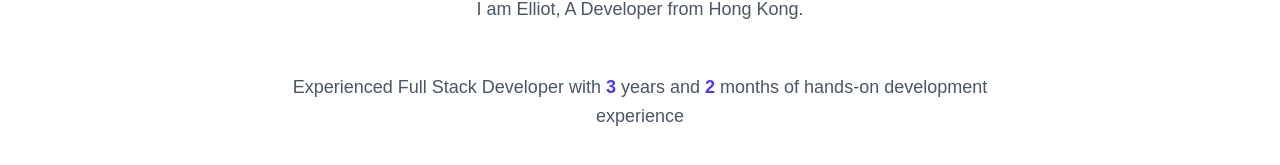
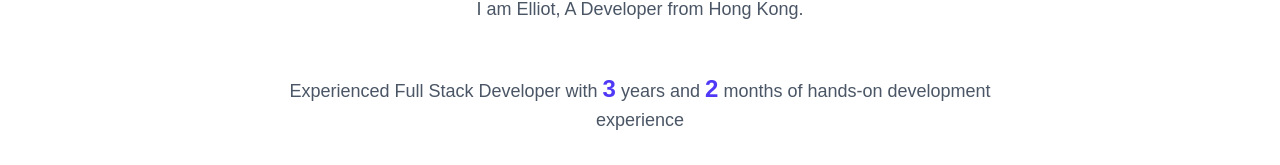
Before and after one commit to etklam/portfolio-2025-apr, a Next.js app: page / in a window 1280 px wide. Shown: the part 452-617 px from the top of the page. Built offline with nearby package versions, Linux system fonts and the light colour scheme.

Commit message:
Highlight the years and months

```diff
--- a/src/app/page.tsx
+++ b/src/app/page.tsx
@@ -63,7 +63,7 @@ export default function Home() {
                 I am Elliot, A Developer from Hong Kong.
               </p>
               <p className="text-base sm:text-lg text-gray-600 leading-relaxed mb-8 sm:mb-12">
-                Experienced Full Stack Developer with <span className="font-bold text-indigo-600">{experience.years}</span> {experience.years === 1 ? 'year' : 'years'} and <span className="font-bold text-indigo-600">{experience.months}</span> {experience.months === 1 ? 'month' : 'months'} of hands-on development experience
+                Experienced Full Stack Developer with <span className="font-bold text-2xl text-indigo-600">{experience.years}</span> {experience.years === 1 ? 'year' : 'years'} and <span className="font-bold text-2xl text-indigo-600">{experience.months}</span> {experience.months === 1 ? 'month' : 'months'} of hands-on development experience
               </p>
 
               <div className="flex flex-col gap-4 justify-center">
```
